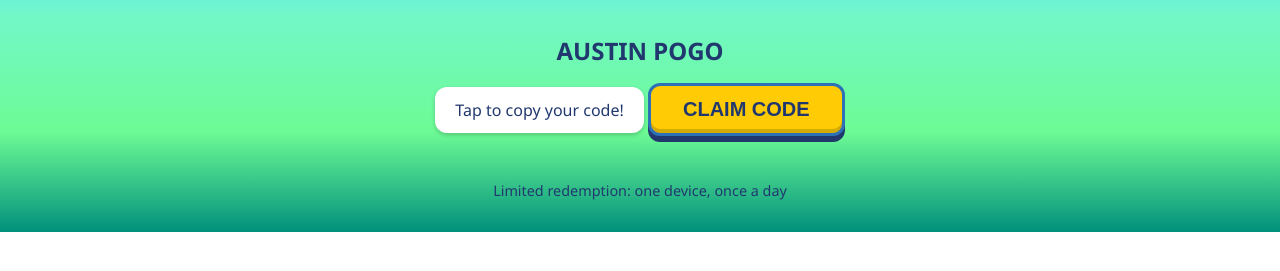
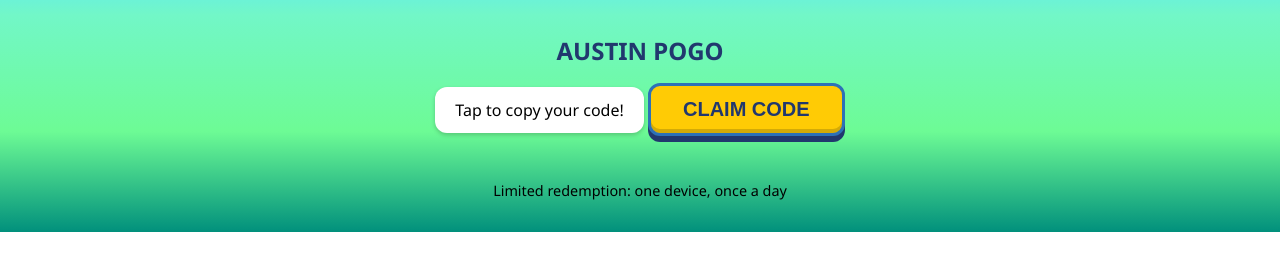
Before and after one commit to auspogocodes/pogo-redirect, a plain HTML site: page index.html in a window 1280 px wide. Shown: the part 155-426 px from the top of the page. Drawn offline with Linux system fonts and the light colour scheme.

Commit message:
Update index.html

```diff
--- a/index.html
+++ b/index.html
@@ -24,7 +24,6 @@
         #01907c 100%);
       text-align: center;
       padding: 2rem;
-      color: #21386e;
         background-repeat: no-repeat;
   background-size: cover;
     }
```
